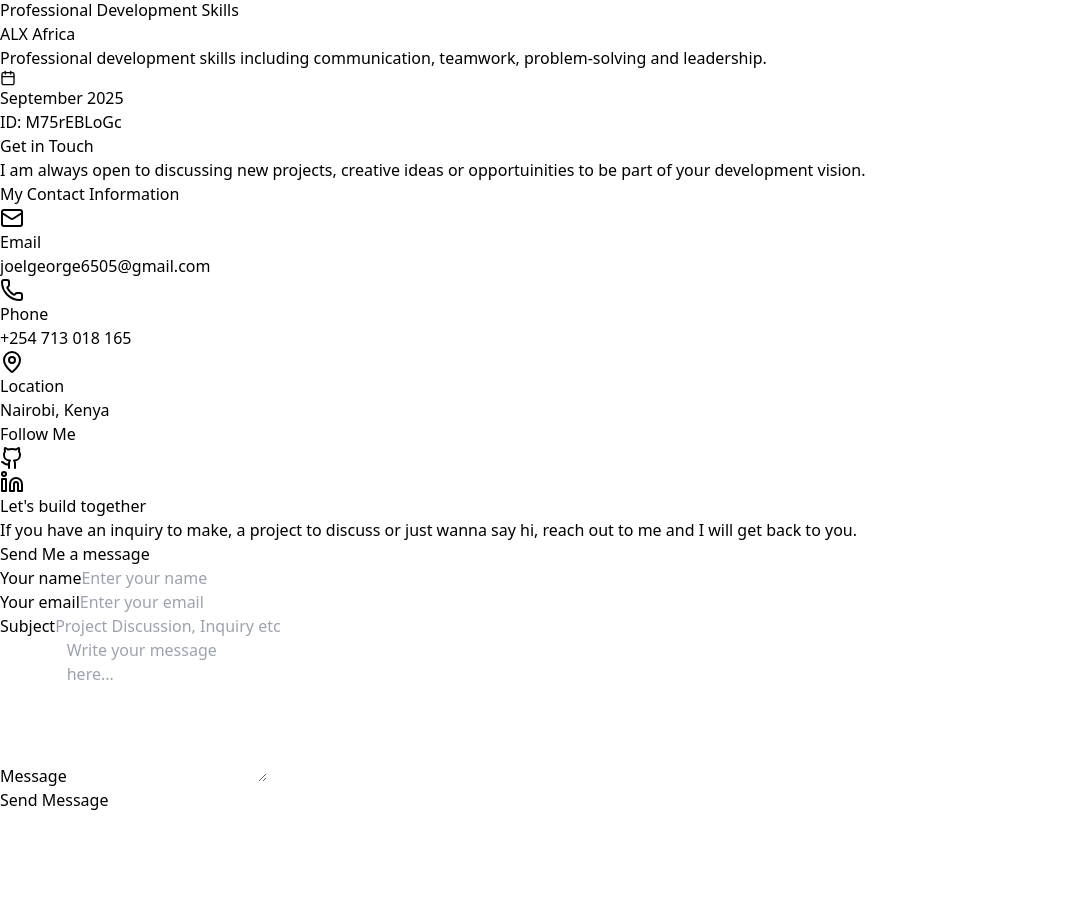
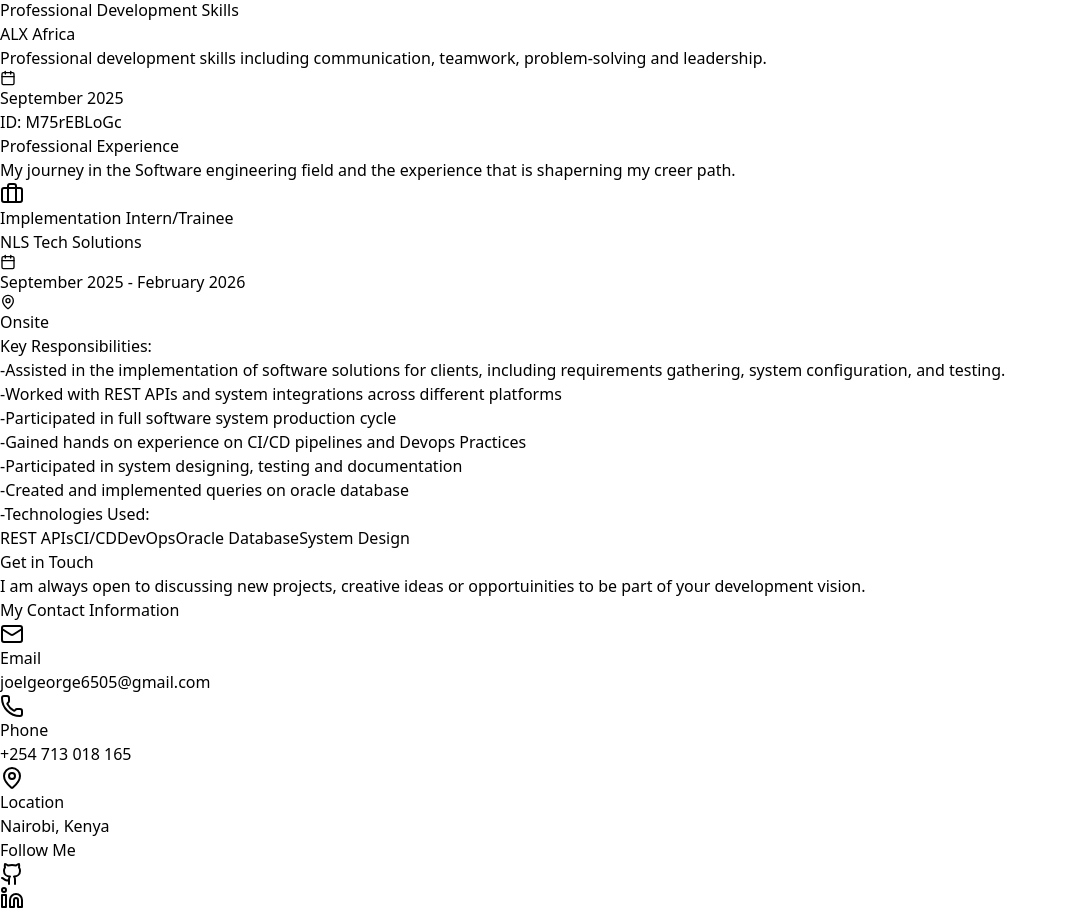
Before and after one commit to Vx-tech-2024/PortfolioWebsite, a React (Vite) app: page / in a window 1280 px wide. Shown: the part 1740-2654 px from the top of the page, without its empty margins (0-1067 px from the left). Before the commit the page ends 2552 px from the top, so only its background shows below. Built offline with nearby package versions, Linux system fonts and the light colour scheme.

Commit message:
Developing the experience page

```diff
--- a/src/App.tsx
+++ b/src/App.tsx
@@ -3,6 +3,7 @@ import { Home } from './components/home';
 import { About } from './components/about';
 import { Certifications } from './components/certifications';
 import { Contact } from './components/contact';
+import { Experience } from './components/experience';
 
 export default function App() {
   return (
@@ -12,6 +13,7 @@ export default function App() {
         <Home />
         <About />
         <Certifications />
+        <Experience />
         <Contact />
       </main>
     </div>
--- /dev/null
+++ b/src/components/experience.tsx
@@ -0,0 +1,84 @@
+import { Briefcase, Calendar, MapPin } from 'lucide-react';
+
+export function Experience() {
+    const experience = [
+        {
+            title:'Implementation Intern/Trainee',
+            company: 'NLS Tech Solutions',
+            Type: 'Onsite',
+            period: 'September 2025 - February 2026',
+            responsibilities: [
+                 'Assisted in the implementation of software solutions for clients, including requirements gathering, system configuration, and testing.',
+                 'Worked with REST APIs and system integrations across different platforms',
+                 'Participated in full software system production cycle',
+                 'Gained hands on experience on CI/CD pipelines and Devops Practices',
+                 'Participated in system designing, testing and documentation',
+                 'Created and implemented queries on oracle database'
+            ],
+            technologies: ['REST APIs', 'CI/CD', 'DevOps', 'Oracle Database', 'System Design'],
+        },
+    ];
+
+    return (
+        <section id="experience" className="py-20 bg-white">
+            <div className="max-w-7xl mx-auto px-4 sm:px-6 lg:px-8">
+                <div className="text-center mb-16">
+                    <h2 className="text-4xl font-bold text-gray-900 mb-4">Professional Experience</h2>
+                    <div className="w-20 h-1 bg-blue-600 mx-auto mb-4"></div>
+                    <p  className="text-lg text-gray-600 max-w-2xl mx-auto">
+                        My journey in the Software engineering field and the experience that is shaperning my creer path.
+                    </p>
+                </div>
+
+                <div className="space-y-12">
+                    {experience.map((exp, index) => (
+                        <div key={index} className="bg-gradient-to-r from-blue-50 to-purple-50 rounded-lg p-8 shadow-md hover:shadow-xl transition-shadow">
+                            <div className="flex flex-col lg:flex-row lg:items-start lg:justify-between mb-6">
+                                <div>
+                                    <div className="flex items-center mb-2">
+                                        <Briefcase className="text-blue-600 mr-3" size={24} />
+                                        <h3 className="text-2xl font-bold text-gray-900">{exp.title}</h3>
+                                    </div>
+                                    <p className="text-xl text-blue-600 font-semibold mb-2">{exp.company}</p>
+                                </div>
+                                <div className="lg:text-right mt-2 lg:mt-0">
+                                    <div className="flex items-center text-gray-600 mb-1 lg:justify-end">
+                                        <Calendar size={16} className="mr-2" />
+                                        <span className="font-medium">{exp.period}</span>
+                                    </div>
+                                    <div className="flex items-center text-gray-600 lg:justify-end">
+                                        <MapPin size={16} className="mr-2" />
+                                        <span>{exp.Type}</span>
+                                    </div>
+                                </div>
+                            </div>
+
+                            <div className="mb-6">
+                                <h4 className="font-semibold text-gray-900 mb-3">Key Responsibilities:</h4>
+                                <ul className="space-y-2">
+                                    {exp.responsibilities.map((resp, i) => (
+                                        <li key={i} className="text-gray-700 flex items-start">
+                                            <span className="text-blue-600 mr-3 mt-1">-</span>
+                                            <span>{resp}</span>
+                                        </li>
+                                    ))}
+                                </ul>
+                            </div>
+
+                            <div>
+                                <h4 className="font-semibold text-gray-900 mb-3">-Technologies Used:</h4>
+                                <div className="flex flex-wrap gap-2">
+                                    {exp.technologies.map((tech, i) => (
+                                        <span key={i} className="px-3 py-1 bg-white text-blue-600 rounded-full text-sm font-medium shadow-sm">
+                                            {tech}
+                                        </span>
+                                    ))}
+                                </div>
+                            </div>
+                        </div>
+                    ))}
+                </div>
+            </div>
+        </section>
+    );
+}
```
